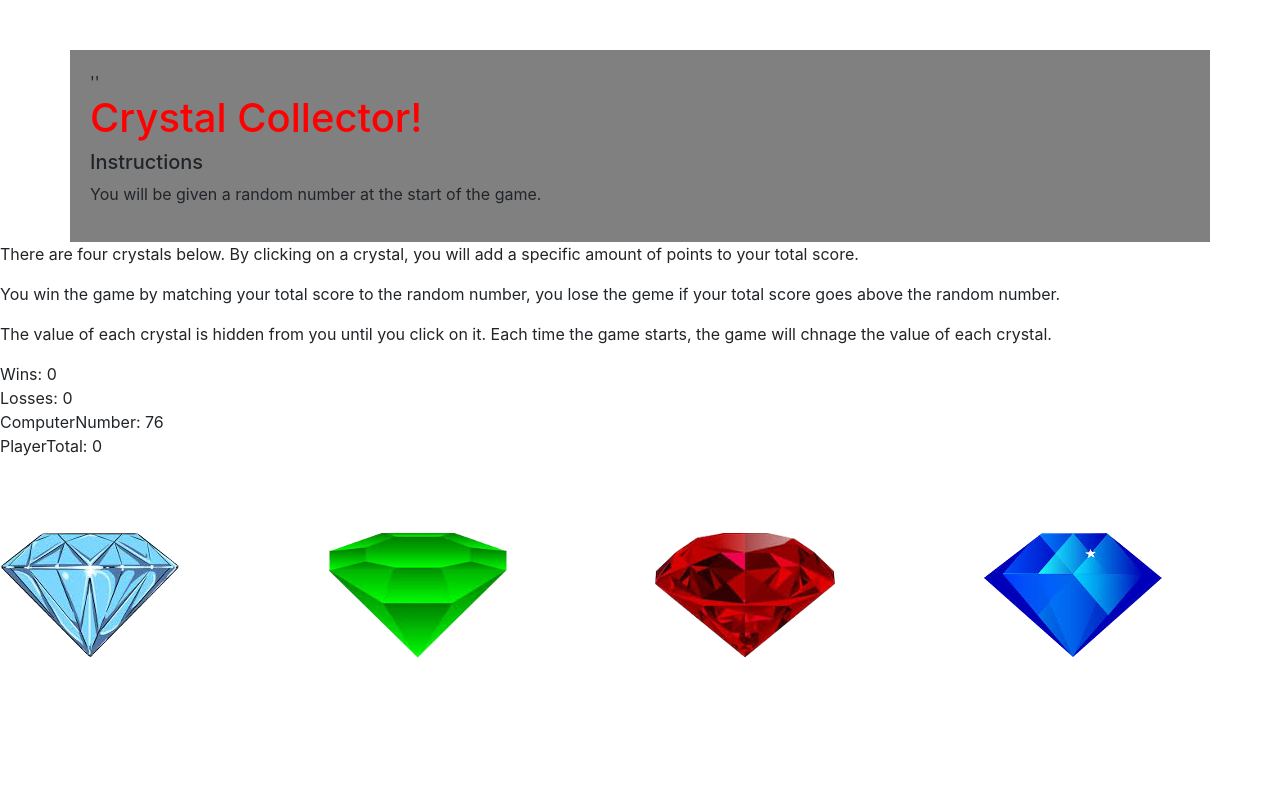
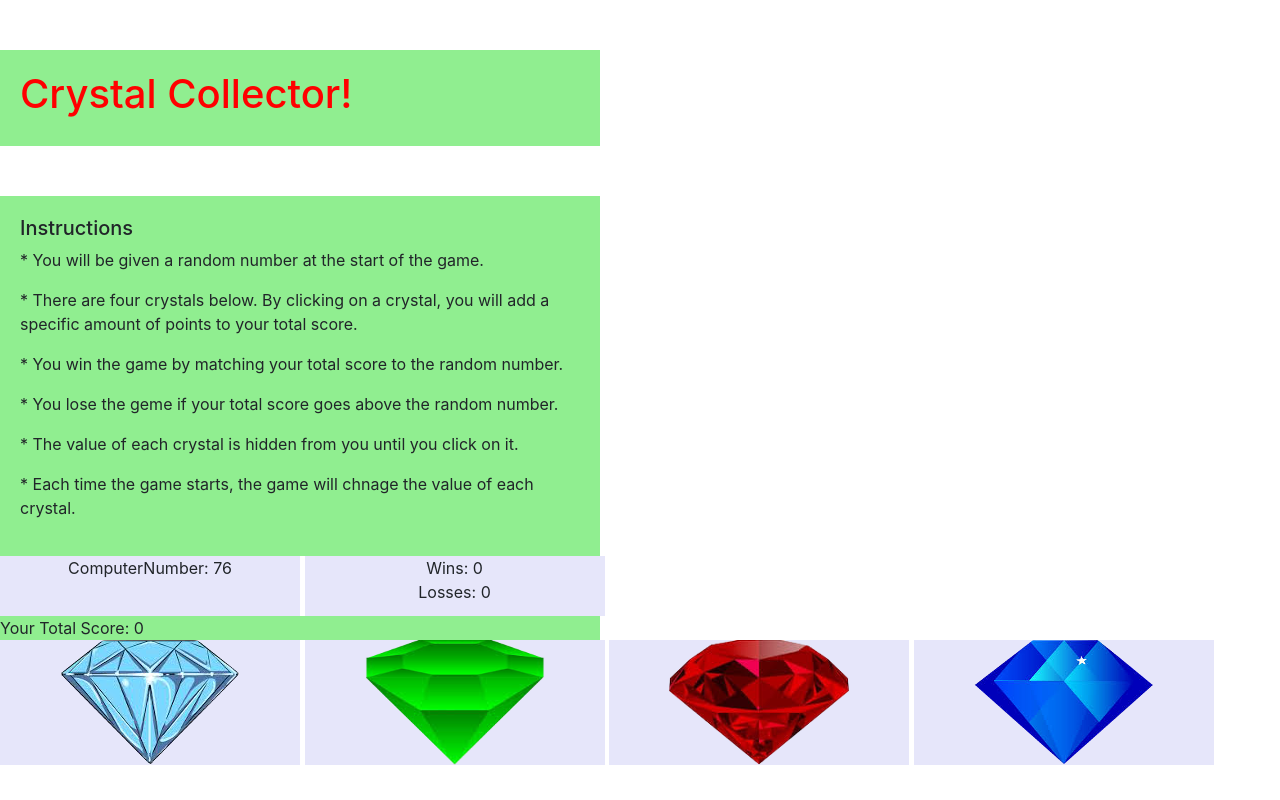
Before and after one commit to desertdancer/unit-4-game, a plain HTML site: page index.html in a window 1280 px wide. Drawn offline with nearby package versions, Linux system fonts and the light colour scheme; files that its build step writes are made by us from their sources.

Commit message:
basic layout

```diff
--- a/assets/css/style.css
+++ b/assets/css/style.css
@@ -1,13 +1,39 @@
-.container {
+.row1 {
+    width: 600px;
     margin-top: 50px;
     padding: 20px;
-    background-color: grey;
+    background-color: lightgreen;
 
 }
-.row {
+.row2 {
     margin-top: 75px;
+    width: 600px;
+    margin-top: 50px;
+    padding: 20px;
+    background-color: lightgreen;
+
 }
 
 h1 {
     color: red;
 }
+
+.sec1 {
+    background-color:lightblue;
+}
+.col {
+    display: inline-block;
+    width: 300px;
+    min-height: 60px;
+    vertical-align: top;
+    background-color: lavender;
+    text-align: center;
+}
+.row4 {
+    width: 600px;
+    background-color: lightgreen;
+}
+
+.row5 {
+    width:
+}
--- a/index.html
+++ b/index.html
@@ -6,56 +6,59 @@
     <meta name="viewport" content="width=device-width, initial-scale=1.0">
     <meta http-equiv="X-UA-Compatible" content="ie=edge">
     <link rel="stylesheet" href="assests/css/reset.css">
-    <link rel="stylesheet" href="https://stackpath.bootstrapcdn.com/bootstrap/4.4.1/css/bootstrap.min.css" integrity="sha384-Vkoo8x4CGsO3+Hhxv8T/Q5PaXtkKtu6ug5TOeNV6gBiFeWPGFN9MuhOf23Q9Ifjh" crossorigin="anonymous">
+    <link rel="stylesheet" href="https://stackpath.bootstrapcdn.com/bootstrap/4.4.1/css/bootstrap.min.css"
+        integrity="sha384-Vkoo8x4CGsO3+Hhxv8T/Q5PaXtkKtu6ug5TOeNV6gBiFeWPGFN9MuhOf23Q9Ifjh" crossorigin="anonymous">
     <link rel="stylesheet" href="assets/css/style.css">
 
-    <script
-    src="https://code.jquery.com/jquery-3.4.1.min.js"
-    integrity="sha256-CSXorXvZcTkaix6Yvo6HppcZGetbYMGWSFlBw8HfCJo="
-    crossorigin="anonymous"></script>
+    <script src="https://code.jquery.com/jquery-3.4.1.min.js"
+        integrity="sha256-CSXorXvZcTkaix6Yvo6HppcZGetbYMGWSFlBw8HfCJo=" crossorigin="anonymous"></script>
 
     <title>Crystal Collector!</title>
 </head>
 
 <body>
-<div class="container">''
+    <div class="row1">
+
         <h1>Crystal Collector!</h1>
-    <h5>Instructions</h5>
-    <div><p>You will be given a random number at the start of the game.</p>
     </div>
 
-</div><p>There are four crystals below.  By clicking on a crystal, you will add
-    a specific amount of points to your total score.</p>
+
     </div>
 
-<div><p>You win the game by matching your total score to the random number,
-    you lose the geme if your total score goes above the random number.</p>
+    <div class="row2">
+
+        <h5>Instructions</h5>
+        <p>* You will be given a random number at the start of the game.</p>
+        <p>* There are four crystals below. By clicking on a crystal, you will add
+            a specific amount of points to your total score.</p>
+        <p>* You win the game by matching your total score to the random number.</p>
+         <p>* You lose the geme if your total score goes above the random number.</p>
+        <p>* The value of each crystal is hidden from you until you click on it.</p>
+         <p>* Each time the game starts, the game will chnage the value of each crystal.</p>
+
     </div>
 
-<div><p>The value of each crystal is hidden from you until you click on it.
-    Each time the game starts, the game will chnage the value of each crystal.</p>
+
+    <div class="row3">
+        <div class="col">
+            ComputerNumber: <span id="computer"></span>
+
+        </div>
+        <div class="col">
+            Wins: <span id="wins"></span>
+            <br>
+            Losses: <span id="losses"></span>
+        </div>
+
     </div>
 
 
 
-
-
-
-
-
-
-<div>
-    Wins: <span id="wins"></span>
+    <div class="row4">
+        Your Total Score: <span id="playertotal"></span>
     </div>
 
-<div> Losses:  <span id="losses"></span>
-</div>
-<div> ComputerNumber:  <span id="computer"></span>
-</div>
-<div> PlayerTotal:  <span id="playertotal"></span>
-</div>
-
-<div class="row">
+    <div class="row5">
         <div class="col">
             <img src="./assets/images/Diamond.png" class="crystals" value="1">
         </div>
```
Lines whose indentation alone changed are shown as unchanged.
